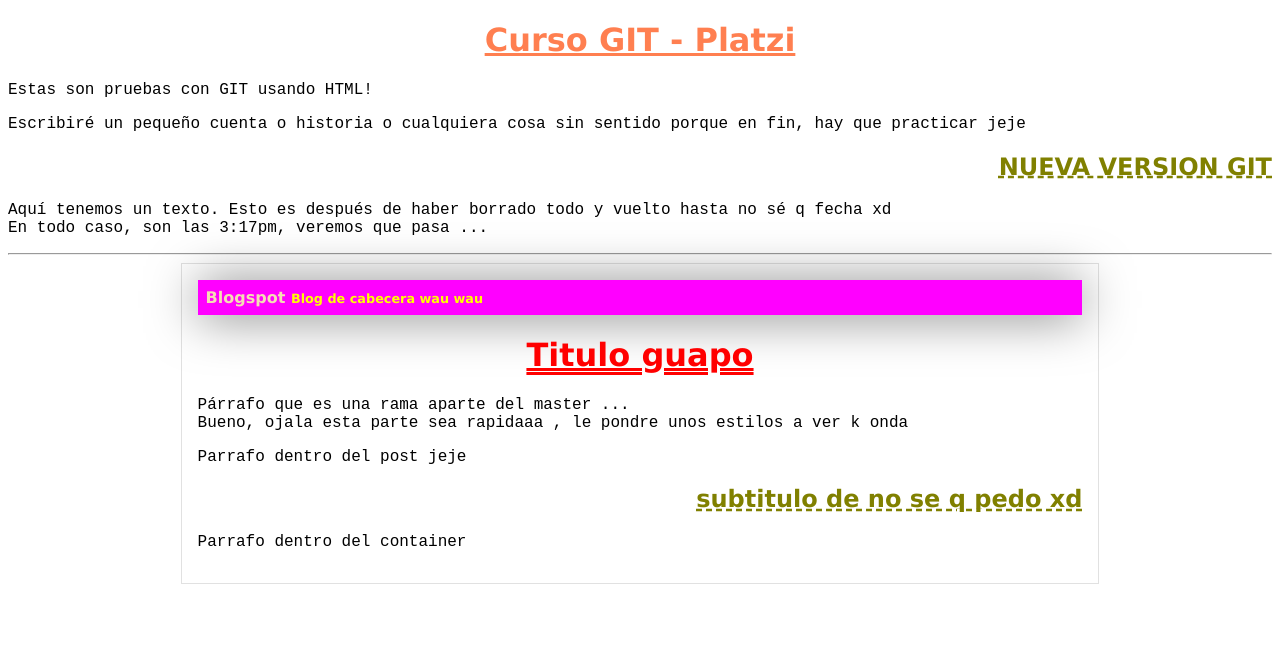
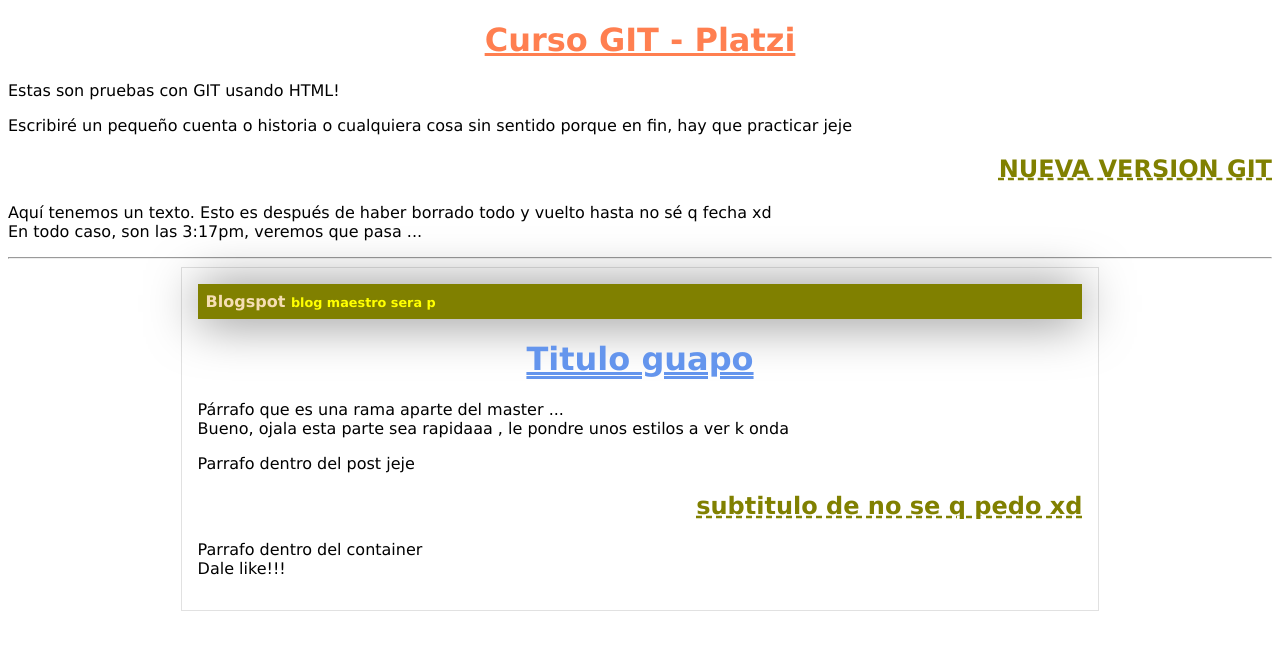
Before and after one commit to rc568/blogMaster, a plain HTML site: page index.html in a window 1280 px wide. Drawn offline with Linux system fonts and the light colour scheme.

Commit message:
verdana y final

```diff
--- a/CSS/styles.css
+++ b/CSS/styles.css
@@ -7,7 +7,7 @@
 
 p{
     color: black;
-    font-family: 'Courier New', Courier, monospace;
+    font-family: Verdana, Geneva, Tahoma, sans-serif;
 }
 
 h2{
@@ -33,14 +33,14 @@
 }
 
 #container h1{
-    color: red;
+    color: cornflowerblue;
     text-align: center;
     text-decoration: underline double;
     font-family: Verdana, Geneva, Tahoma, sans-serif;
 }
 
 #cabecera {
-    background: magenta;
+    background: olive;
     box-shadow: 0px 2px 50px 0px rgba(0, 0, 0, 0.5);
     color: wheat;
     font-weight: bold;
--- a/index.html
+++ b/index.html
@@ -24,7 +24,7 @@
     <div id="container">
         <div id="post">
             <div id="cabecera">
-                Blogspot <span id="tagline">Blog de cabecera wau wau</span>
+                Blogspot <span id="tagline">blog maestro sera p</span>
             </div>
             <h1>
                 Titulo guapo
@@ -43,6 +43,8 @@
         </h2>
         <p>
             Parrafo dentro del container
+            <br>
+            Dale like!!!
         </p>
     </div>
 
```
